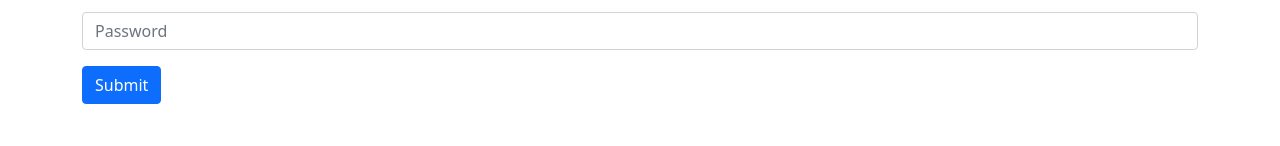
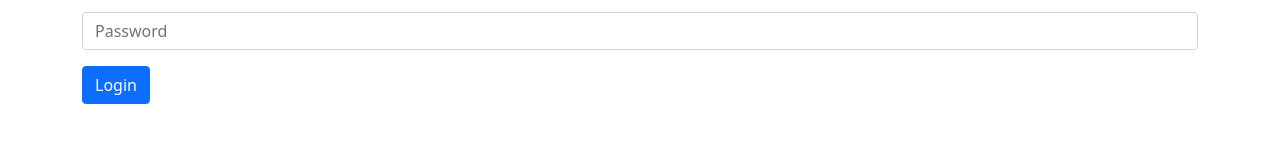
Before and after one commit to Tom-Si-Al/create-react-app, a React (Create React App) app: page / in a window 1280 px wide. Shown: the part 154-300 px from the top of the page. Built offline with nearby package versions, Linux system fonts and the light colour scheme.

Commit message:
Submit to login

```diff
--- a/src/App.js
+++ b/src/App.js
@@ -89,7 +89,7 @@ class App extends React.Component {
                 />
               </Form.Group>
               <Button variant="primary" type="submit">
-                Submit
+                Login
               </Button>
             </Form>
           </Col>
--- a/src/validators.js
+++ b/src/validators.js
@@ -1,6 +1,6 @@
 export const isEmailValid = (email) => {
   if (email.includes('@')) {
-    return true
+    return false
   }
   return false
 }
```
